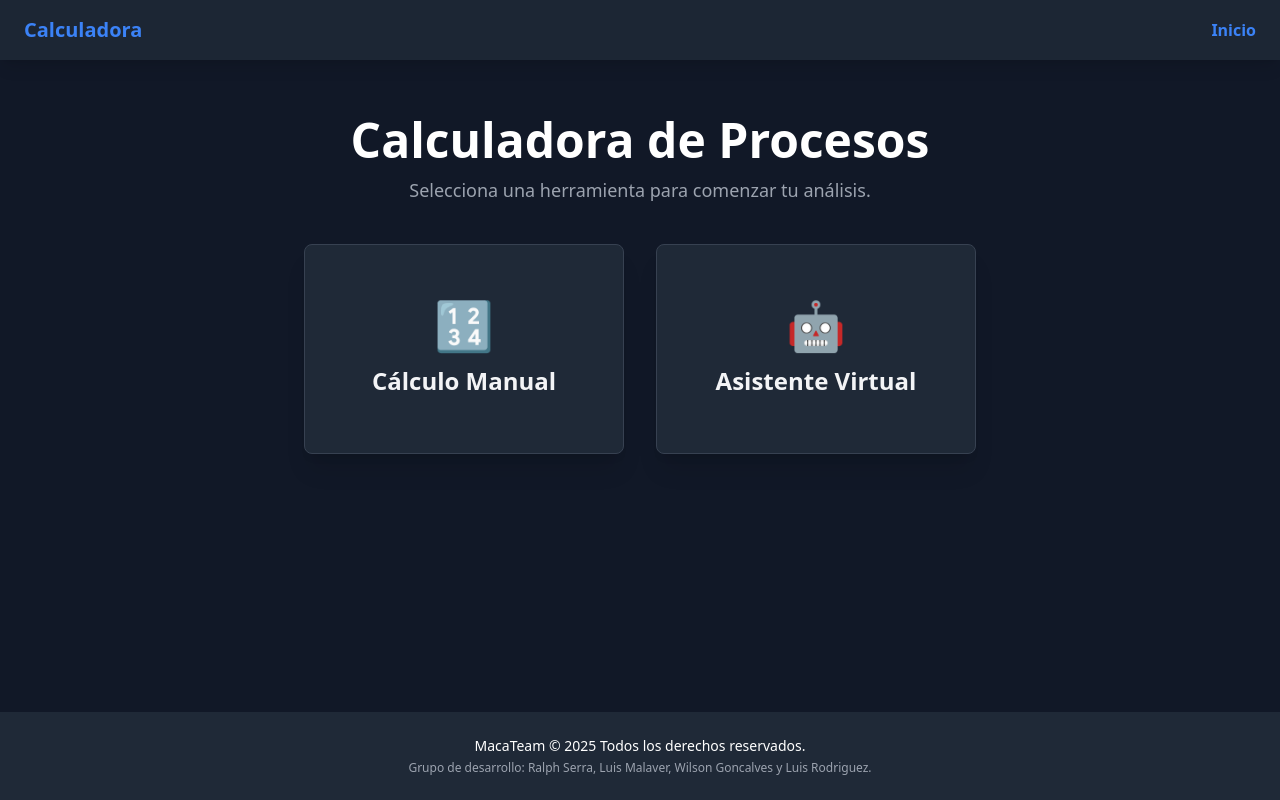
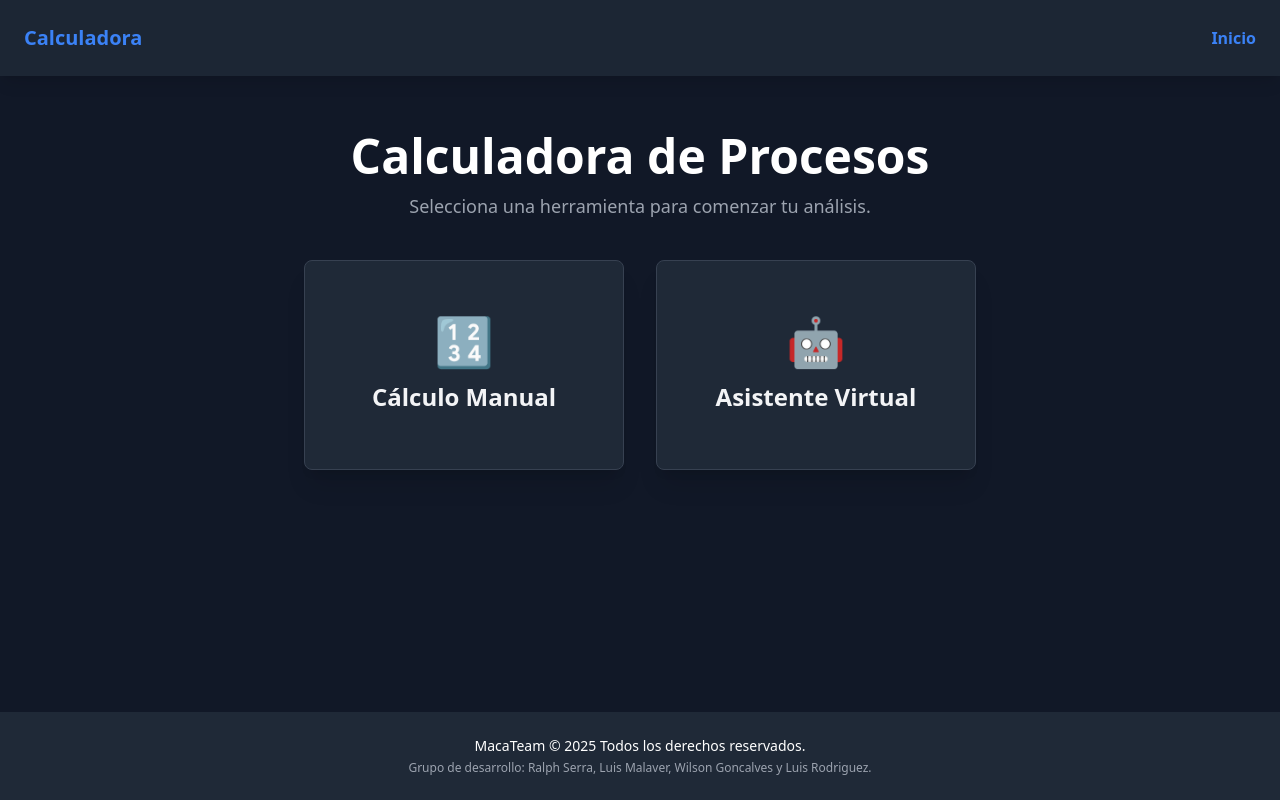
Before and after one commit to ralphdev55/Calculadora-Estadistica, a React (Vite) app: page / in a window 1280 px wide. Built offline with nearby package versions, Linux system fonts and the light colour scheme.

Commit message:
fixed (navbar), add (Manual), add (AsistenteVirtual) - añadi mas padding a la navbar y añadi las vistas de manual y asistente virtual

```diff
--- a/src/components/Navbar.jsx
+++ b/src/components/Navbar.jsx
@@ -9,7 +9,7 @@
 
   return (
     <header className="bg-gray-800/90 backdrop-blur-sm shadow-lg sticky top-0 z-50">
-      <nav className="container mx-auto px-6 py-4 flex justify-between items-center">
+      <nav className="container mx-auto px-6 py-6 flex justify-between items-center">
 
         {/* Lado Izquierdo: Tu Marca/Logo */}
         <div className="text-white font-bold text-xl">
```
Also changed, not shown: src/views/AsistenteVirtual.jsx (added), src/views/Manual.jsx (added).
